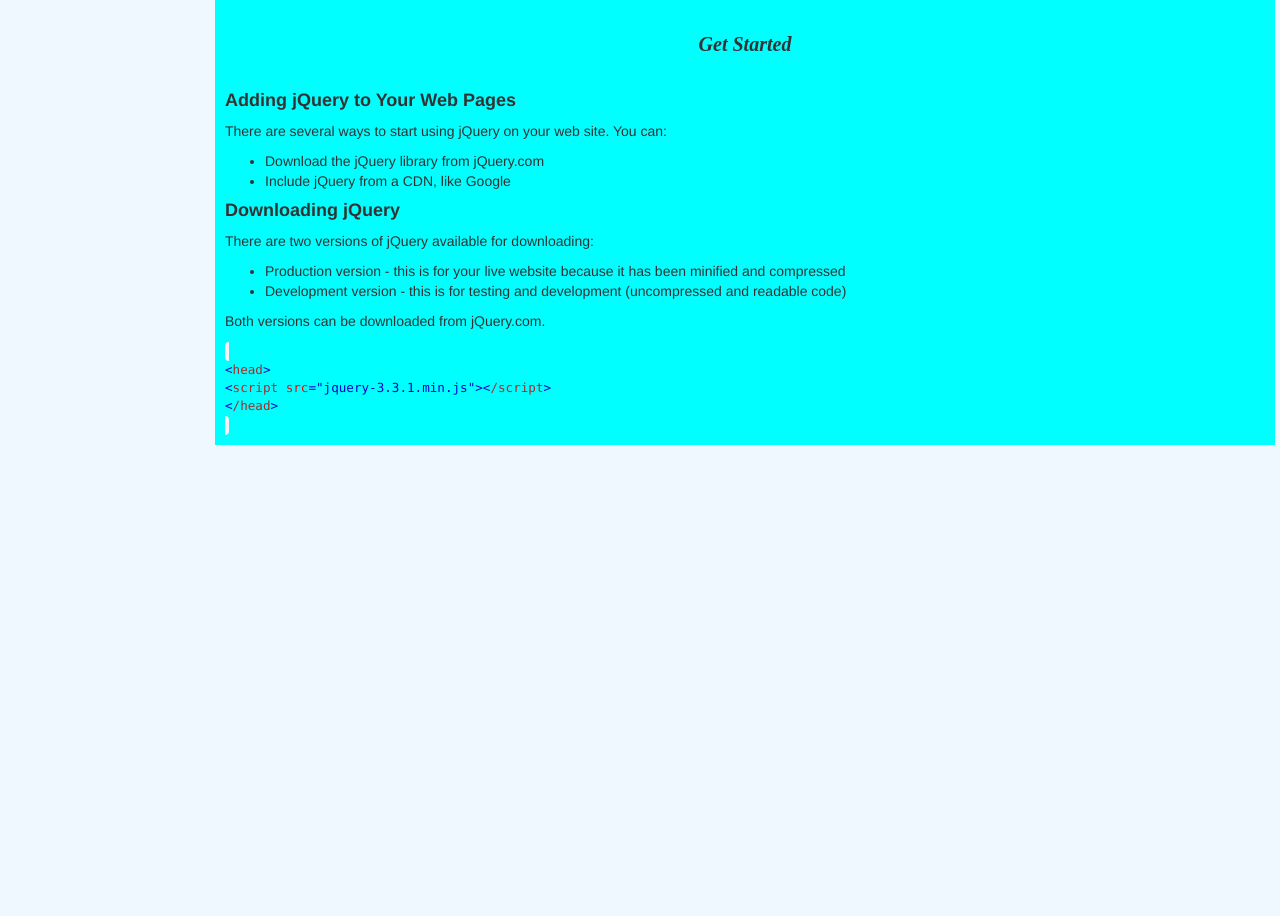
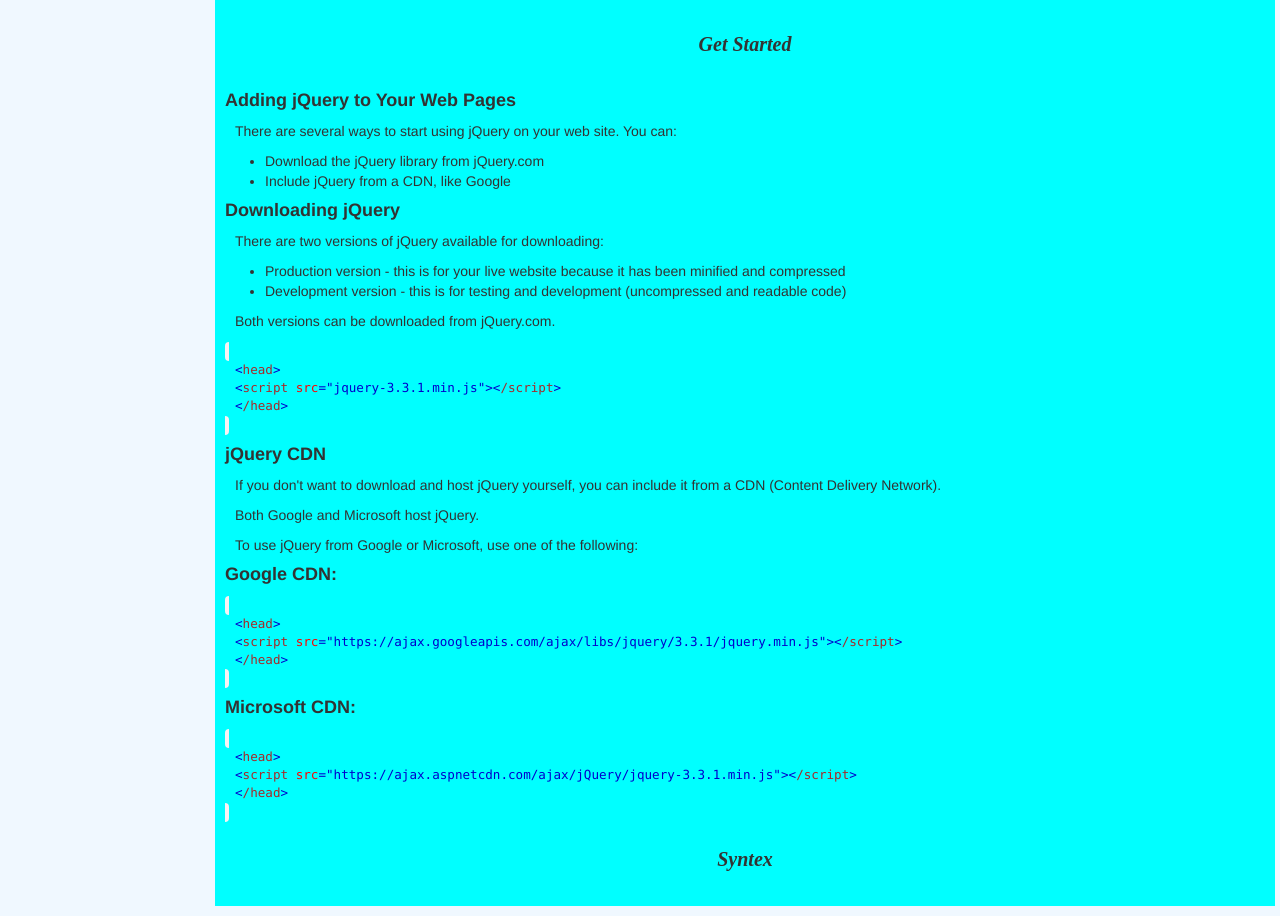
Before and after one commit to porcelainruler/JQuery-Documentation, a plain HTML site: page index.html in a window 1280 px wide. Shown: the part 796-1712 px from the top of the page. Before the commit the page ends 1251 px from the top, so only its background shows below. Drawn offline with nearby package versions, Linux system fonts and the light colour scheme.

Commit message:
Get-Started , Syntex Info. Updated

```diff
--- a/index.html
+++ b/index.html
@@ -19,7 +19,7 @@
             <ul class="side_list">
                 <a class="nav-link" href="#Introduction" rel="internal"><li class="side">Introduction</li></a>
                 <a class="nav-link" href="#Get_Started" rel="internal"><li class="side">Get Started</li></a>
-                <a class="nav-link" href="#JavaScript_and_Java" rel="internal"><li class="side">JavaScript and Java</li></a>
+                <a class="nav-link" href="#Syntex" rel="internal"><li class="side">Syntex</li></a>
                 <a class="nav-link" href="#Hello_world" rel="internal"><li class="side">Hello world</li></a>
                 <a class="nav-link" href="#Variables" rel="internal"><li class="side">Variables</li></a>
                 <a class="nav-link" href="#Declaring_variables" rel="internal"><li class="side">Declaring variables</li></a>
@@ -157,7 +157,7 @@
                     </p>
 
                     <code>
-                            <div class="w3-code w3-border notranslate htmlHigh">
+                            <div class="code">
                                 <div>
                                     <span style="color:brown"><span style="color:mediumblue">&lt;</span>head<span style="color:mediumblue">&gt;</span></span><br>
                                     <span style="color:brown"><span style="color:mediumblue">&lt;</span>script<span style="color:red"> src<span style="color:mediumblue">="jquery-3.3.1.min.js"</span></span><span style="color:mediumblue">&gt;</span></span><span style="color:black"></span><span style="color:brown"><span style="color:mediumblue">&lt;</span>/script<span style="color:mediumblue">&gt;</span></span><br>
@@ -166,8 +166,49 @@
                             </div>
                     </code>
 
+                    <h4>
+                        <b>
+                            jQuery CDN
+                        </b>
+                    </h4>
+                    <p>
+                        If you don't want to download and host jQuery yourself, you can include it from a CDN (Content Delivery Network).
+                    </p>
+                    <p>
+                        Both Google and Microsoft host jQuery.
+                    </p>
+                    <p>
+                        To use jQuery from Google or Microsoft, use one of the following:
+                    </p>
+
+
+                    <h4><b>Google CDN:</b></h4>
+                        <code>
+                            <div class="code">
+                                <span style="color:brown"><span style="color:mediumblue">&lt;</span>head<span style="color:mediumblue">&gt;</span></span><br>
+                                <span style="color:brown"><span style="color:mediumblue">&lt;</span>script<span style="color:red"> src<span style="color:mediumblue">="https://ajax.googleapis.com/ajax/libs/jquery/3.3.1/jquery.min.js"</span></span><span style="color:mediumblue">&gt;</span></span><span style="color:black"></span><span style="color:brown"><span style="color:mediumblue">&lt;</span>/script<span style="color:mediumblue">&gt;</span></span><br>
+                                <span style="color:brown"><span style="color:mediumblue">&lt;</span>/head<span style="color:mediumblue">&gt;</span></span>
+                            </div>
+                        </code>
+
+                    <h4><b>Microsoft CDN:</b></h4>
+                        <code>
+                            <div class="code">
+                                <span style="color:brown"><span style="color:mediumblue">&lt;</span>head<span style="color:mediumblue">&gt;</span></span><br>
+                                <span style="color:brown"><span style="color:mediumblue">&lt;</span>script<span style="color:red"> src<span style="color:mediumblue">="https://ajax.aspnetcdn.com/ajax/jQuery/jquery-3.3.1.min.js"</span></span><span style="color:mediumblue">&gt;</span></span><span style="color:black"></span><span style="color:brown"><span style="color:mediumblue">&lt;</span>/script<span style="color:mediumblue">&gt;</span></span><br>
+                                <span style="color:brown"><span style="color:mediumblue">&lt;</span>/head<span style="color:mediumblue">&gt;</span></span>
+                            </div>
+                        </code>
+
 
                 </article>
+        </section>
+
+        <section class="main-section" id="Syntex">
+            <header><b><i>Syntex</i></b></header>
+            <article>
+
+            </article>
         </section>
     </main>
 
--- a/style.css
+++ b/style.css
@@ -20,6 +20,14 @@ header{
     line-height: 74px;
     font-family: 'Times New Roman', Times, serif;
     font-size: 20px;
+}
+
+p{
+    padding-left: 10px;
+}
+
+.code{
+    padding-left: 10px;
 }
 
 #main-doc{
```
